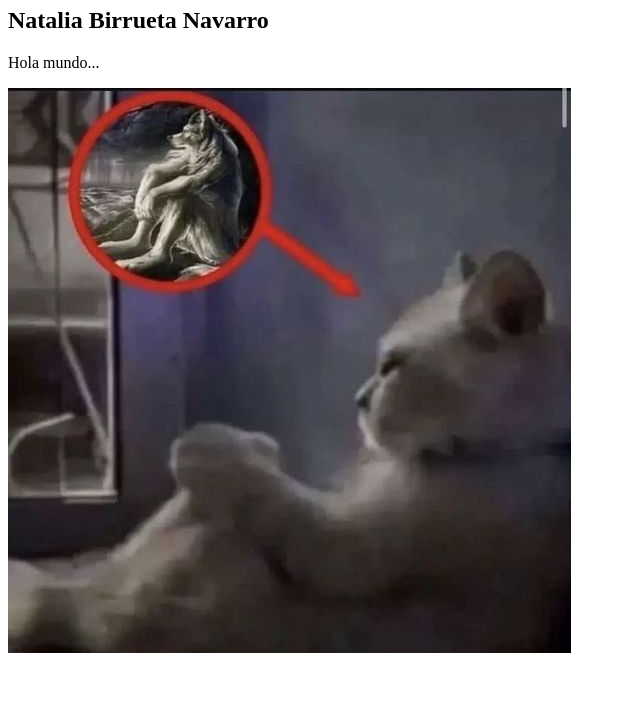
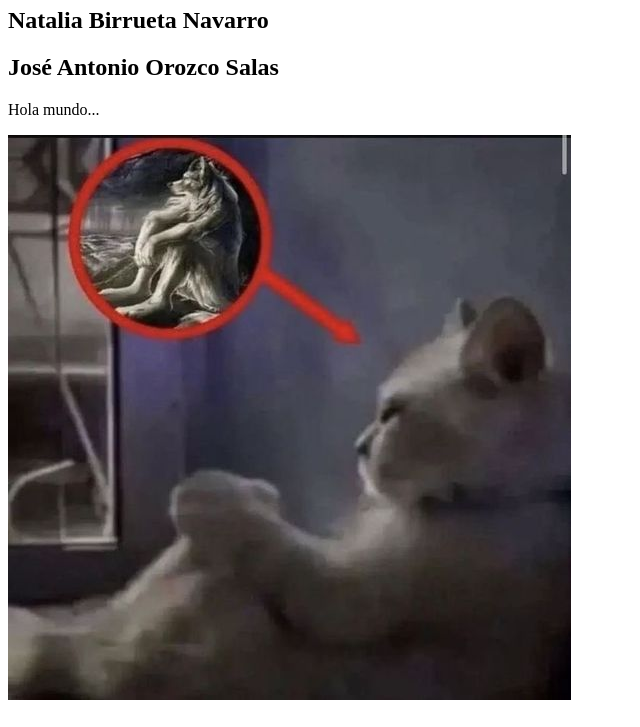
Before and after one commit to NataliaPirueta/practica21, a plain HTML site: page index.html in a window 1280 px wide. Shown: the part 73-800 px from the top of the page, without its empty margins (0-640 px from the left). Drawn offline with Linux system fonts and the light colour scheme.

Commit message:
Mi nombre :v

```diff
--- a/index.html
+++ b/index.html
@@ -9,6 +9,7 @@
 
     <h1>Práctica 21</h1>
     <h2>Natalia Birrueta Navarro</h2>
+    <h2>José Antonio Orozco Salas</h2>
     <p>Hola mundo...</p>
     <div><img src="./img/a931d880a0434491b11b2b4d349ce0d8.jpg"></div>
 
```
